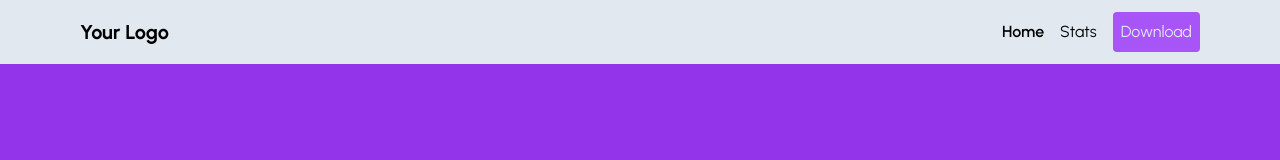
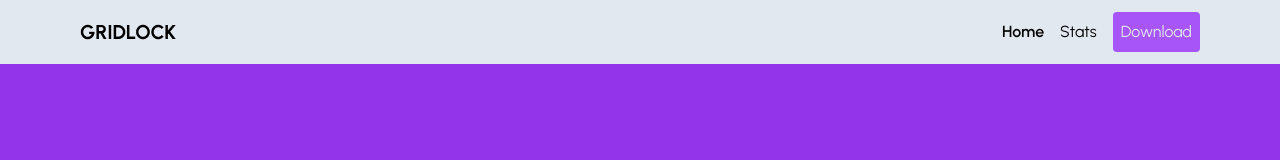
Before and after one commit to DhrishP/GridLockWebsite, a Next.js app: page / in a window 1280 px wide. Shown: the top 160 px of the page. Built offline with nearby package versions, Linux system fonts and the light colour scheme.

Commit message:
Update navbar.tsx

```diff
--- a/components/navbar.tsx
+++ b/components/navbar.tsx
@@ -5,12 +5,12 @@ import React from "react";
 
 const Navbar = () => {
   const path = usePathname();
-  console.log(path);
+
 
   return (
     <nav className="bg-slate-200  p-3 flex items-center justify-evenly px-20">
       <div className="container mx-auto flex items-center justify-between">
-        <div className=" font-bold text-xl">Your Logo</div>
+        <div className=" font-bold text-xl">GRIDLOCK</div>
         <div className="flex space-x-4 items-center">
           <a
             href="/"
```
